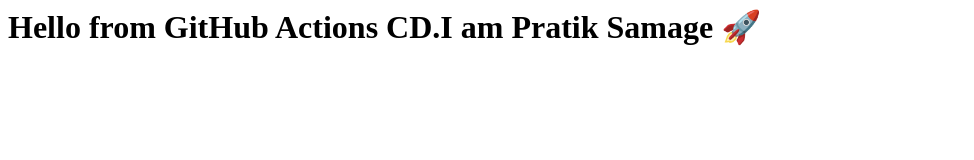
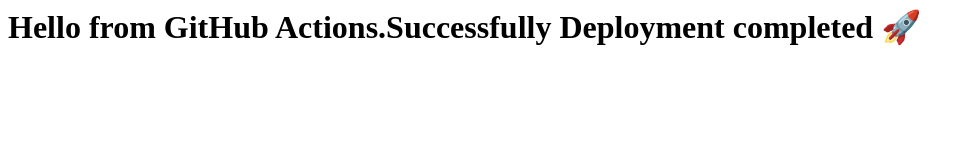
Before and after one commit to Pratik9291/cd-demo, a plain HTML site: page index.html in a window 1280 px wide. Shown: the whole page, without its empty margins (0-974 px from the left). Drawn offline with Linux system fonts and the light colour scheme.

Commit message:
Update greeting message in index.html

```diff
--- a/index.html
+++ b/index.html
@@ -1 +1 @@
- <h1>Hello from GitHub Actions CD.I am Pratik Samage 🚀</h1>
+ <h1>Hello from GitHub Actions.Successfully Deployment completed 🚀</h1>
```
